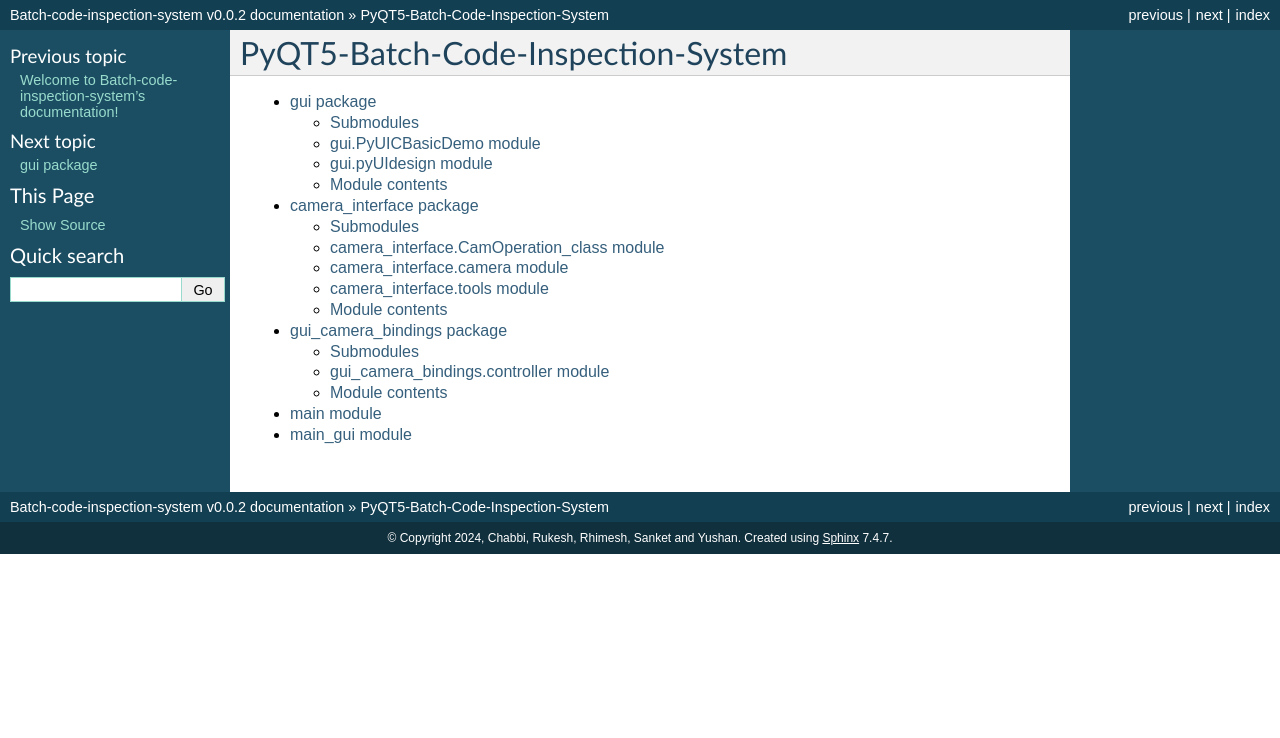
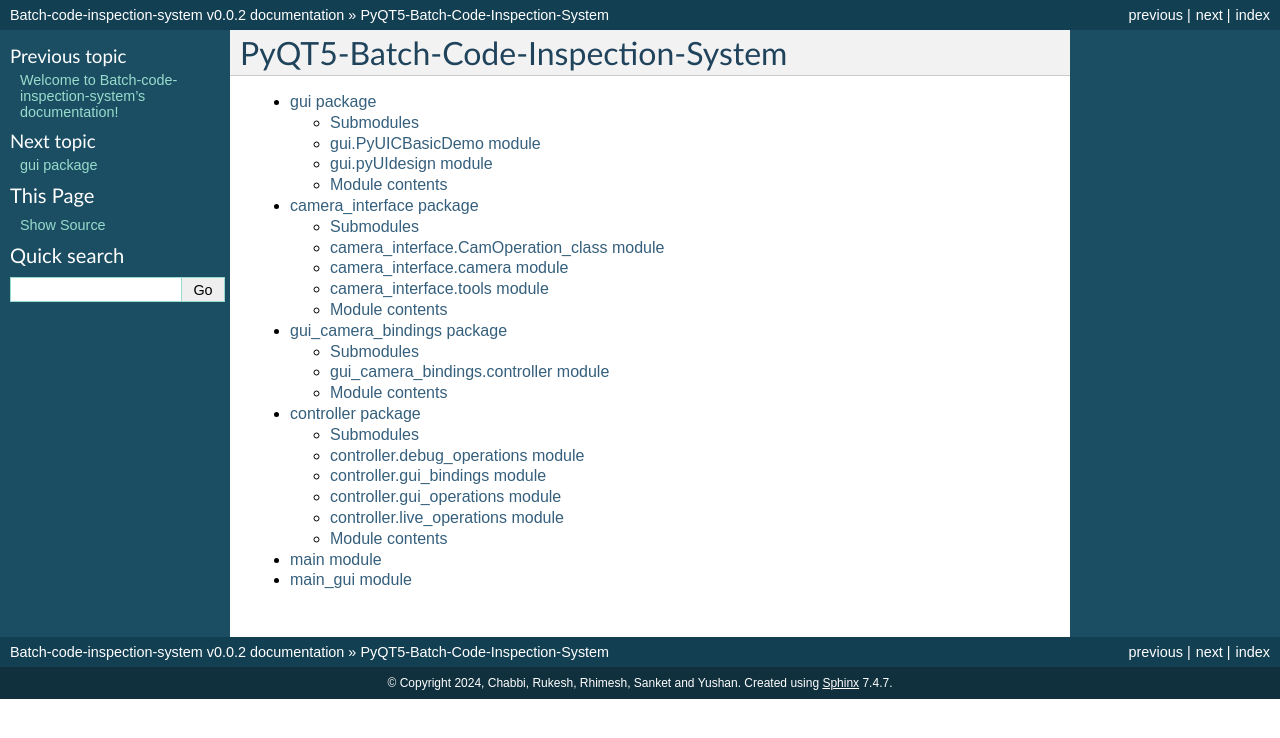
Before and after one commit to khanalsangit/ocr_app, a Sphinx documentation site: the page built from docs/modules.rst, in a window 1280 px wide. Shown: the top 738 px of the page. Built offline with Sphinx 7.4.7, drawn with Linux system fonts in a browser that asks for light colours; pages that are not in the unit, such as notebooks, are missing from menus.

Commit message:
added documentation of controller

```diff
--- /dev/null
+++ b/docs/controller.rst
@@ -0,0 +1,45 @@
+controller package
+==================
+
+Submodules
+----------
+
+controller.debug\_operations module
+-----------------------------------
+
+.. automodule:: controller.debug_operations
+   :members:
+   :undoc-members:
+   :show-inheritance:
+
+controller.gui\_bindings module
+-------------------------------
+
+.. automodule:: controller.gui_bindings
+   :members:
+   :undoc-members:
+   :show-inheritance:
+
+controller.gui\_operations module
+---------------------------------
+
+.. automodule:: controller.gui_operations
+   :members:
+   :undoc-members:
+   :show-inheritance:
+
+controller.live\_operations module
+----------------------------------
+
+.. automodule:: controller.live_operations
+   :members:
+   :undoc-members:
+   :show-inheritance:
+
+Module contents
+---------------
+
+.. automodule:: controller
+   :members:
+   :undoc-members:
+   :show-inheritance:
--- a/docs/modules.rst
+++ b/docs/modules.rst
@@ -7,6 +7,7 @@ PyQT5-Batch-Code-Inspection-System
    gui
    camera_interface
    gui_camera_bindings
+   controller
    main
    main_gui
    .. batch_code_set_default_parameter
```
